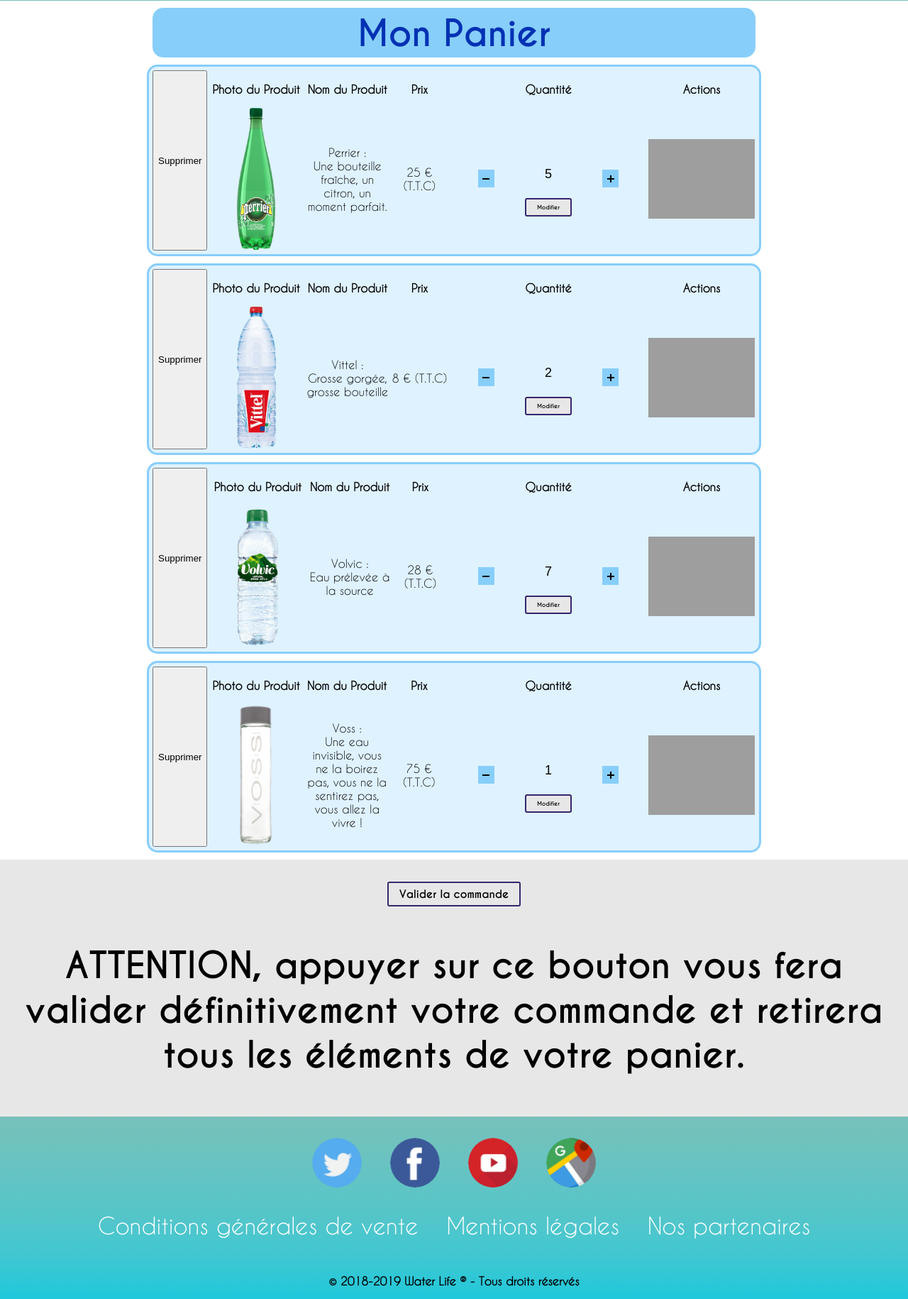
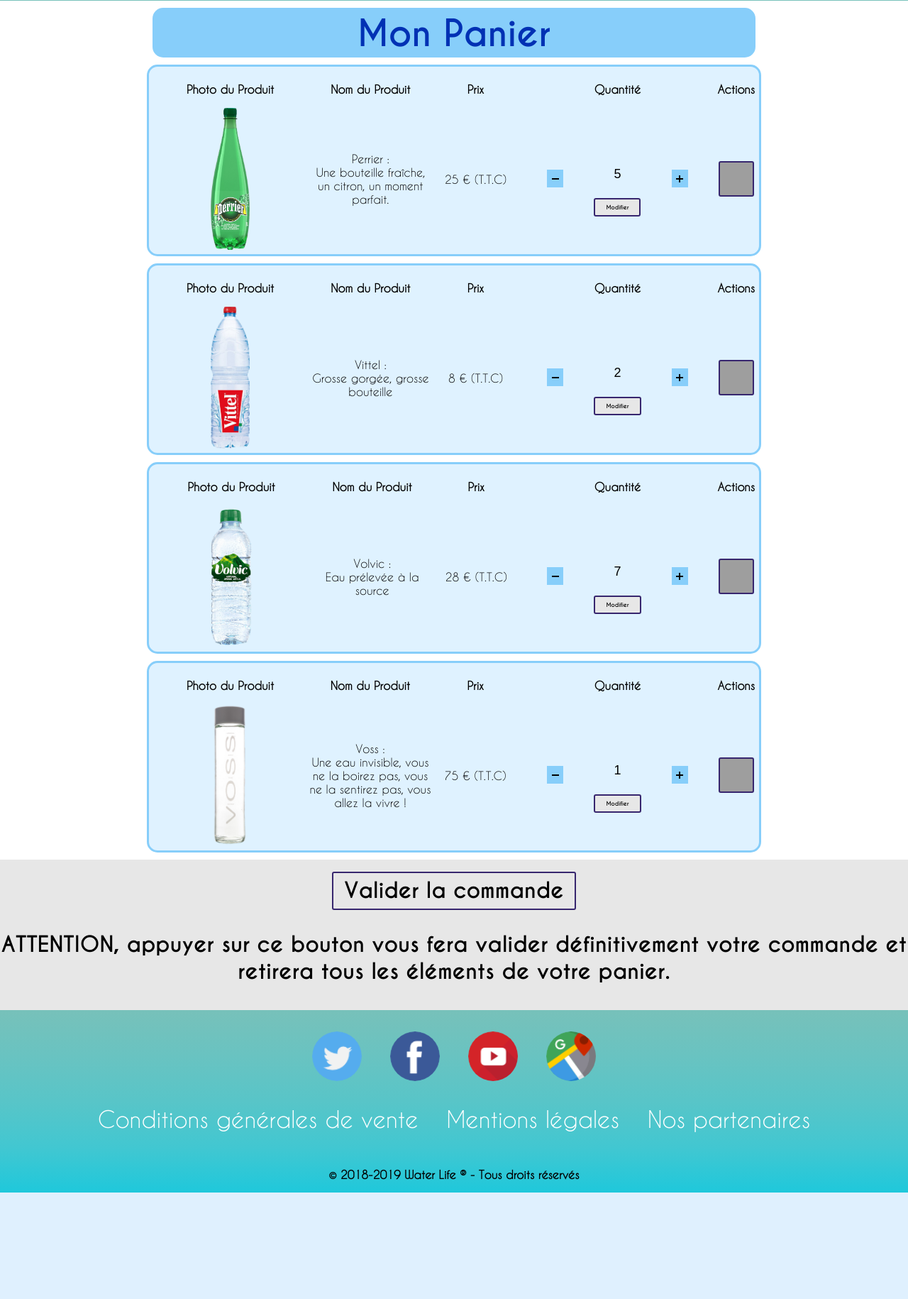
Before and after one commit to Elpachoo/Techno_Web_Project, a PHP site: page /index.php?page=cart in a window 1280 px wide. Shown: the part 273-2103 px from the top of the page at 71% size. After the commit the page ends 1953 px from the top, so only its background shows below. Run offline with PHP 8.4, Linux system fonts and the light colour scheme; a user stored in the database is signed in; data comes from the database, SQL or seed files in the repository; grey boxes are pictures that could not be loaded.

Commit message:
bouton surpm

```diff
--- a/css/cart.css
+++ b/css/cart.css
@@ -171,7 +171,7 @@ input[type=number]::-webkit-outer-spin-button {
     text-align: center;
     text-decoration: none;
     display: inline-block;
-    font-size: 15px;
+    font-size: 30px;
     border-radius: 3px;
     -webkit-transition-duration: 0.4s;
     transition-duration: 0.4s;
@@ -196,3 +196,24 @@ input[type=number]::-webkit-outer-spin-button {
   background-color: #e7e7e7;
   color: black;
 }
+
+.boutonSupprimer{
+  background-image:url("../icons/poubelle.png");
+  background-repeat: no-repeat, repeat;
+  background-size: cover;
+  height: 50px;
+  width: 50px;
+  background-color: rgb(142, 212, 232);
+  border-radius: 3px;
+  -webkit-transition-duration: 0.4s;
+  border: 2px solid rgb(55, 38, 110);
+}
+
+.boutonSupprimer:hover{
+  background-color: #e7e7e7; /* Green */
+  color: white;
+}
+.attention{
+   font-family: 'CaviarDreams_Bold';
+    font-size: 30px;
+}
--- a/view/cart.php
+++ b/view/cart.php
@@ -41,7 +41,7 @@
                     <td><div class="number-input">
                                 <button id="btnM" class="btnMoins" onclick="this.parentNode.querySelector('input[type=number]').stepDown()" ></button>
                             <form method="post" action="">
-                                  <input id="btnI" class="quantity" step="1" max="9" min="1"  name="modif_quantity" value="<?php echo $donnees['total']; ?>" type="number">
+                                  <input id="btnI" class="quantity" step="1" max="30" min="1"  name="modif_quantity" value="<?php echo $donnees['total']; ?>" type="number">
 
                                   <input id="btnA" class="boutonAjouter" type="submit" name="modif_quantity_action"  value="Modifier" />
 
@@ -51,14 +51,17 @@
 
                                 <button  id="btnP" class="btnPlus" onclick="this.parentNode.querySelector('input[type=number]').stepUp()" ></button>
                         </div> <!--fin number-input --></td>
-                    <td><a href=""><img class="img" src="icons/poubelle.png" alt="" title="Supprimer du panier"/> </a></td>
+                    <td>
+                      <form method="post" action="">
 
-                    <form method="post" action="">
-
-                      <input id="btnB" class="boutonSupprimer" type="submit" name="delete_product_action"  value="Supprimer" />
+                      <input id="btnB" class="boutonSupprimer" value ="" type="submit" name="delete_product_action"  />
 
                        <input type="hidden" name="id_commande2"  id="idcommande2" value="<?php echo $donnees['idcommande'];?>" >
                     </form>
+
+                    </td>
+
+
 
               </tr>
       </table>
@@ -66,7 +69,7 @@
     </p>
     </div>
 
-    <?php                             ?>
+    <?php  ?>
 
     <?php
     }
@@ -85,7 +88,7 @@
         </button>
       </form>
 
-      <p> ATTENTION, appuyer sur ce bouton vous fera valider définitivement votre commande et retirera tous les éléments de votre panier.</p>
+      <p class="attention"> ATTENTION, appuyer sur ce bouton vous fera valider définitivement votre commande et retirera tous les éléments de votre panier.</p>
 
     </div>
 
```
